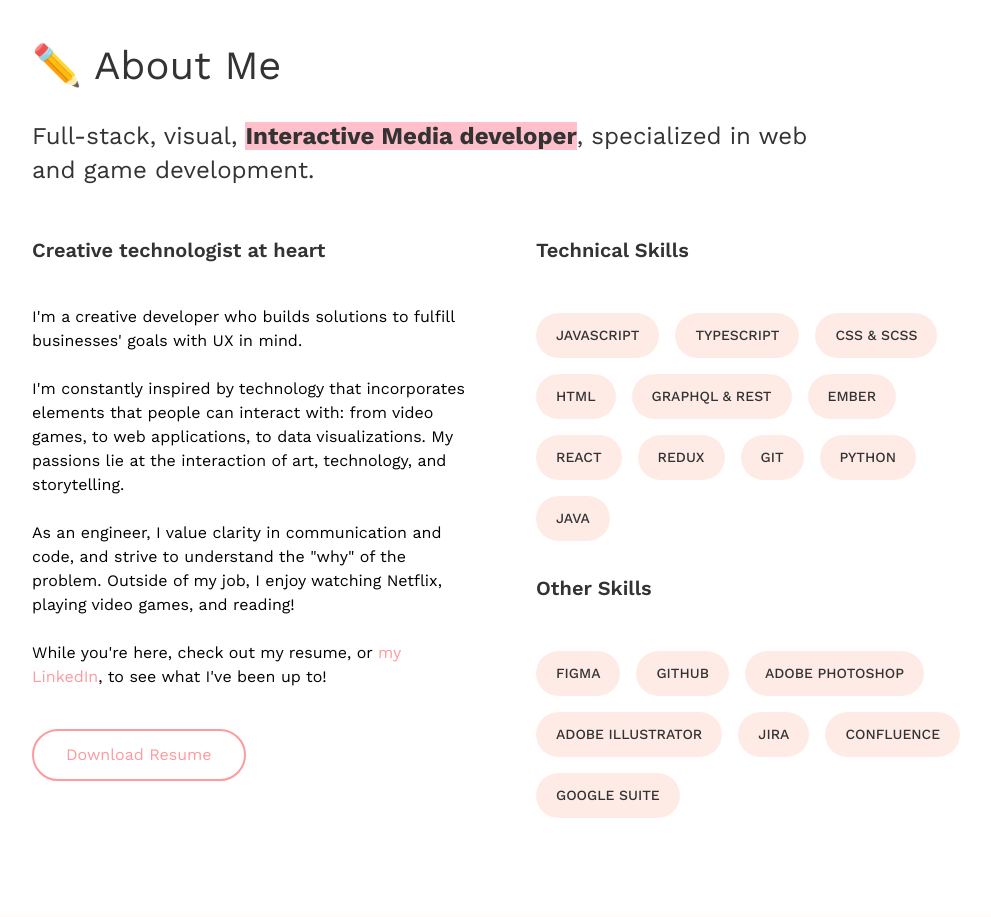
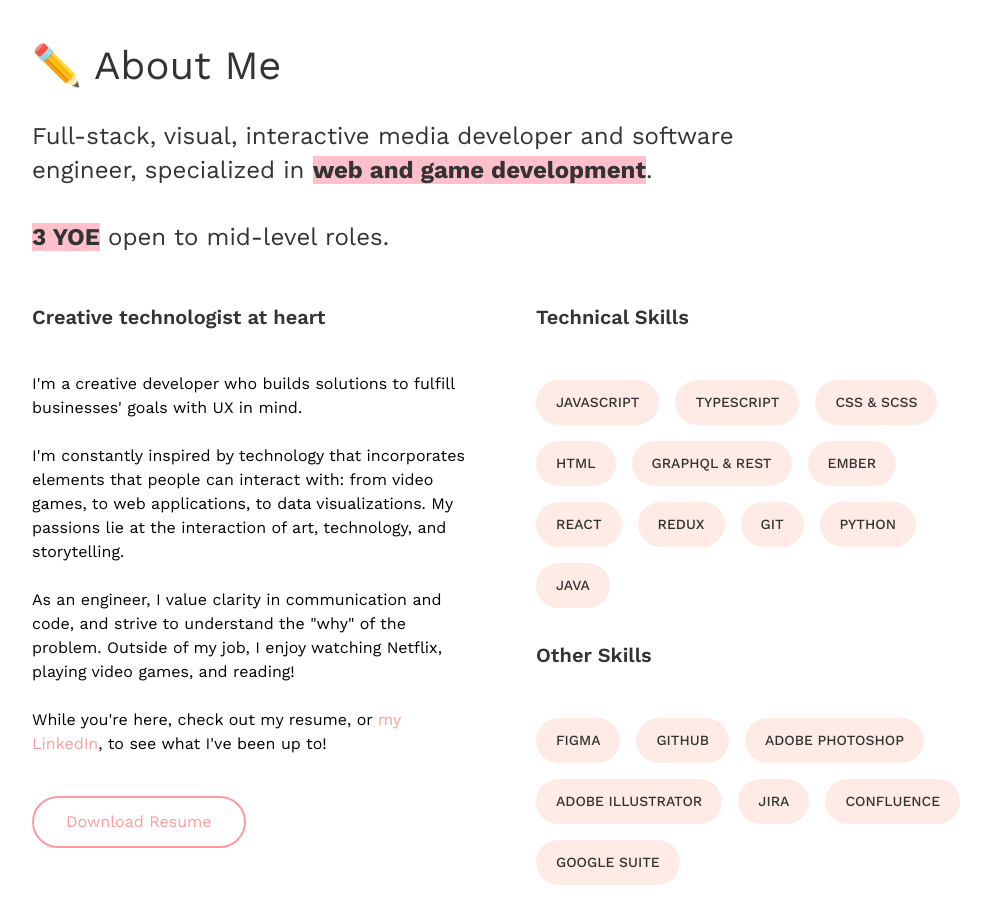
Before and after one commit to skeyan/dev-portfolio, a React (Vite) app: page / in a window 1280 px wide. Shown: the part 860-1777 px from the top of the page, without its empty margins (136-1127 px from the left). Built offline with nearby package versions, Linux system fonts and the light colour scheme.

Commit message:
Adjust about text

```diff
--- a/src/components/About.jsx
+++ b/src/components/About.jsx
@@ -20,10 +20,12 @@ const About = () => {
           ✏️ About Me
         </h2>
 
-        <h3 className="about-subtitle">
-          Full-stack, visual, <span className="emphasis">Interactive Media developer</span>,
-          specialized in web and game development.
-        </h3>
+        <div className="about-subtitle">
+          Full-stack, visual, interactive media developer and software engineer,
+          specialized in <span className="emphasis">web and game development</span>.
+          <br></br><br></br>
+          <span className="emphasis">3 YOE</span> open to mid-level roles.
+        </div>
 
         <div className="about-grid">
           <div className="about-text">
```
